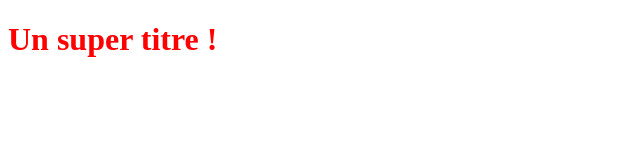
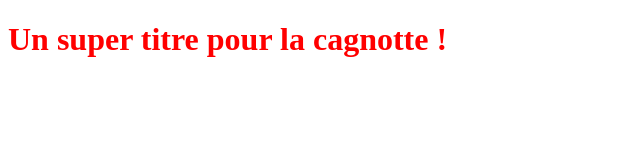
Before and after one commit to Aklamzeeerrrr/OpenclassroomsProject, a plain HTML site: page index.html in a window 1280 px wide. Shown: the whole page, without its empty margins (0-640 px from the left). Drawn offline with Linux system fonts and the light colour scheme.

Commit message:
Réalisation de la partie cagnotte côté front end

```diff
--- a/index.html
+++ b/index.html
@@ -5,6 +5,6 @@
     <link rel="stylesheet" type="text/css" href="styles.css">
 </head>
 <body>
-<h1>Un super titre !</h1>
+<h1>Un super titre pour la cagnotte !</h1>
 </body>
 </html>
```
